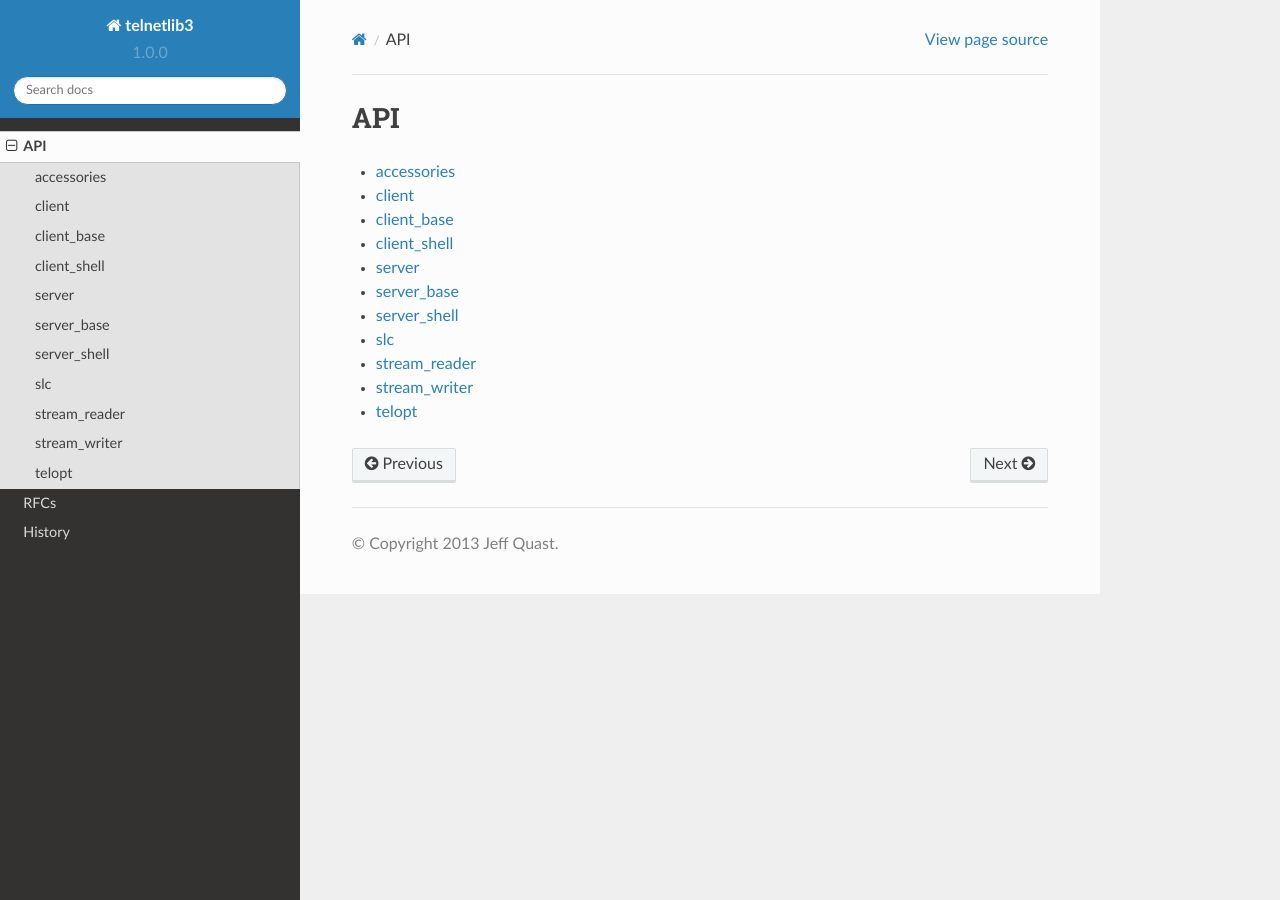
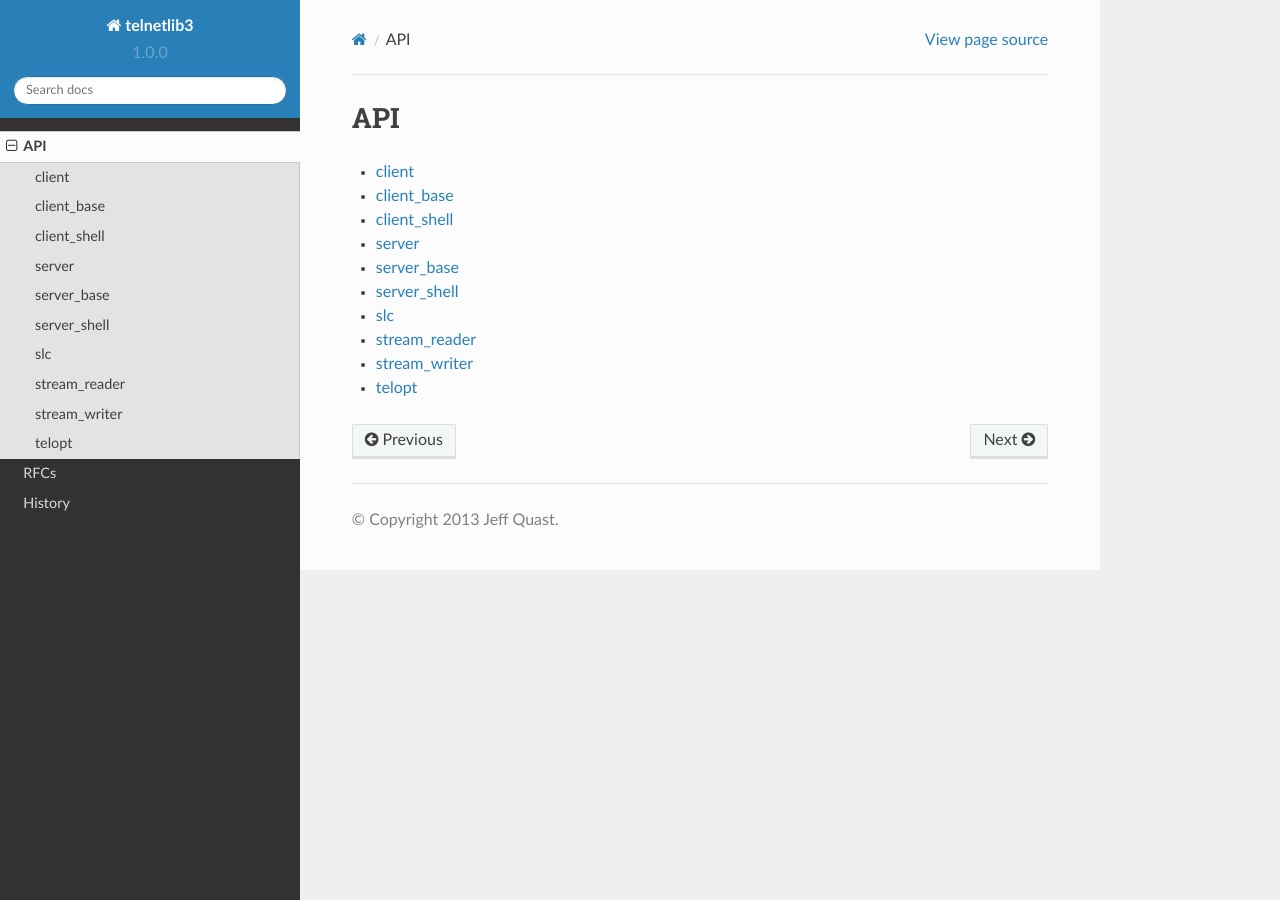
Before and after one commit to jquast/telnetlib3, a Sphinx documentation site: the page built from docs/api.rst, in a window 1280 px wide. Built offline with Sphinx 7.4.7 and the Read the Docs theme 2.0.0, drawn with Linux system fonts in a browser that asks for light colours; part of the change alters nothing that is shown.

```diff
--- a/docs/api/accessories.rst
+++ /dev/null
@@ -1,4 +0,0 @@
-accessories
------------
-
-.. automodule:: telnetlib3.accessories
--- a/docs/conf.py
+++ b/docs/conf.py
@@ -20,9 +20,8 @@ github_project_url = "https://github.com/jquast/telnetlib3"
 
 suppress_warnings = ['image.nonlocal_uri']
 
-autodoc_default_flags = ['members',
-                         'inherited-members',
-                         'show-inheritance']
+autodoc_default_flags = ['members', 'undoc-members',
+                         'inherited-members', 'show-inheritance']
 
 
 # -- General configuration ----------------------------------------------------
```
